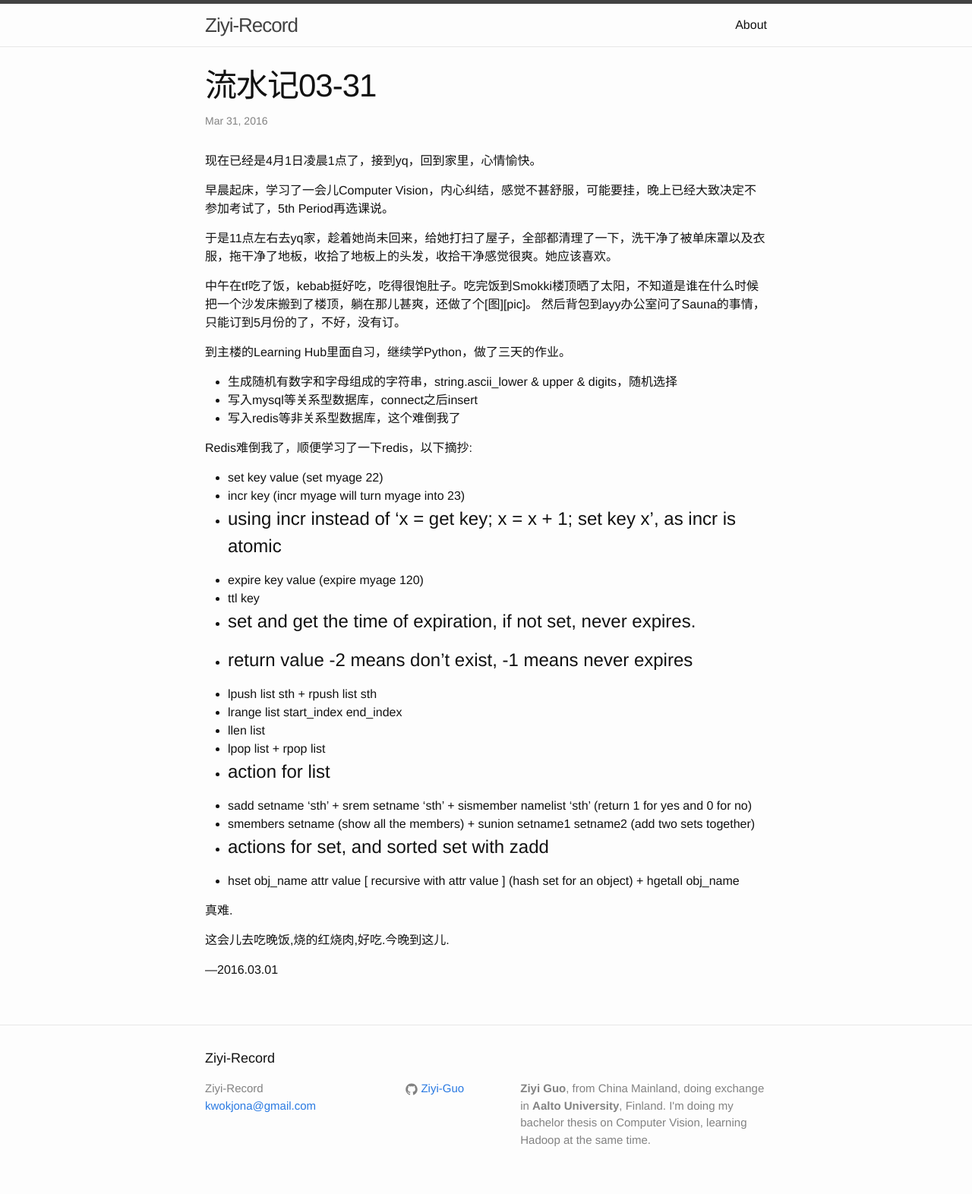
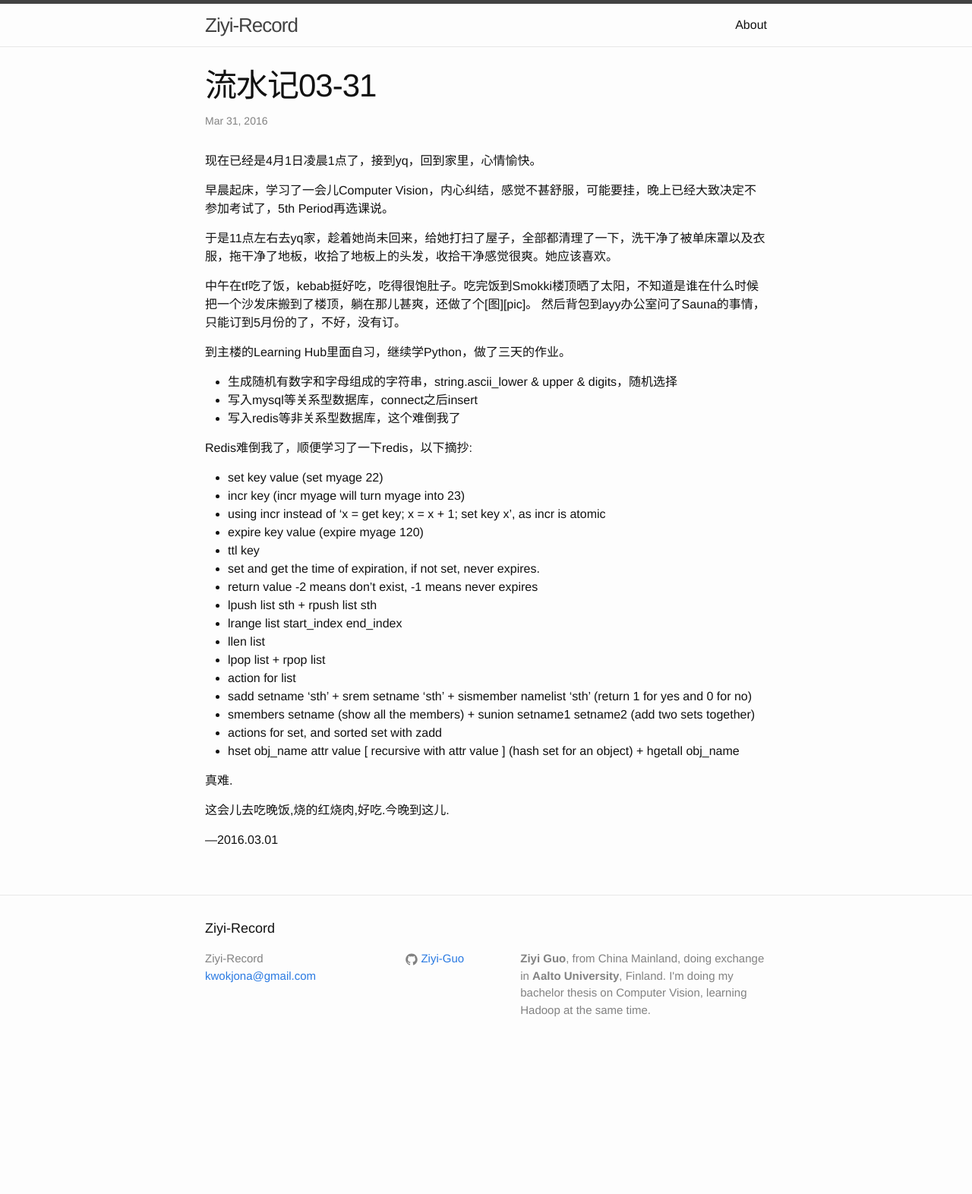
Before and after one commit to Ziyi-Guo/Ziyi-Guo.github.io, a Jekyll site: the page built from _posts/2016-03-31-流水记.markdown, in a window 1280 px wide. Shown: the whole page at 76% size. Built offline with Jekyll 4.4.1, drawn with Linux system fonts in a browser that asks for light colours; after the commit the page ends 1401 px from its top, so only the background shows below that.

Commit message:
blog 0401

```diff
--- a/_posts/2016-03-31-流水记.markdown
+++ b/_posts/2016-03-31-流水记.markdown
@@ -23,19 +23,19 @@ Redis难倒我了，顺便学习了一下redis，以下摘抄:
 
 -  set key value (set myage 22)
 -  incr key (incr myage will turn myage into 23)
--  # using incr instead of 'x = get key; x = x + 1; set key x', as incr is atomic
+-   using incr instead of 'x = get key; x = x + 1; set key x', as incr is atomic
 -  expire key value (expire myage 120)
 -  ttl key
--  # set and get the time of expiration, if not set, never expires.
--  # return value -2 means don't exist, -1 means never expires
+-   set and get the time of expiration, if not set, never expires.
+-   return value -2 means don't exist, -1 means never expires
 -  lpush list sth + rpush list sth
 -  lrange list start_index end_index
 -  llen list
 -  lpop list + rpop list
--  # action for list
+-   action for list
 -  sadd setname 'sth' + srem setname 'sth' + sismember namelist 'sth' (return 1 for yes and 0 for no)
 -  smembers setname (show all the members) + sunion setname1 setname2 (add two sets together)
--  # actions for set, and sorted set with zadd
+-   actions for set, and sorted set with zadd
 -  hset obj_name attr value [ recursive with attr value ] (hash set for an object) + hgetall obj_name
 
 真难.
```
Also changed, not shown: _posts/2016-04-01-流水记.markdown (added, +23 -0 lines).
